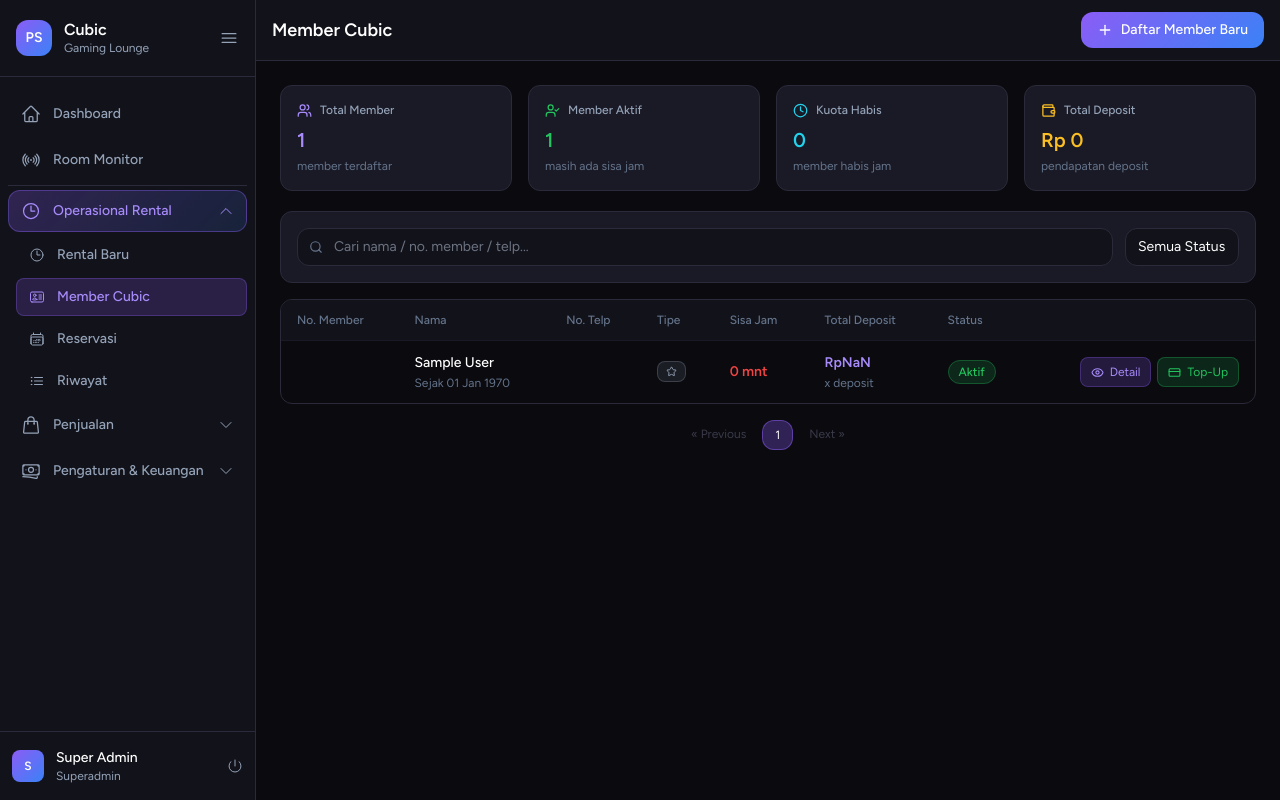
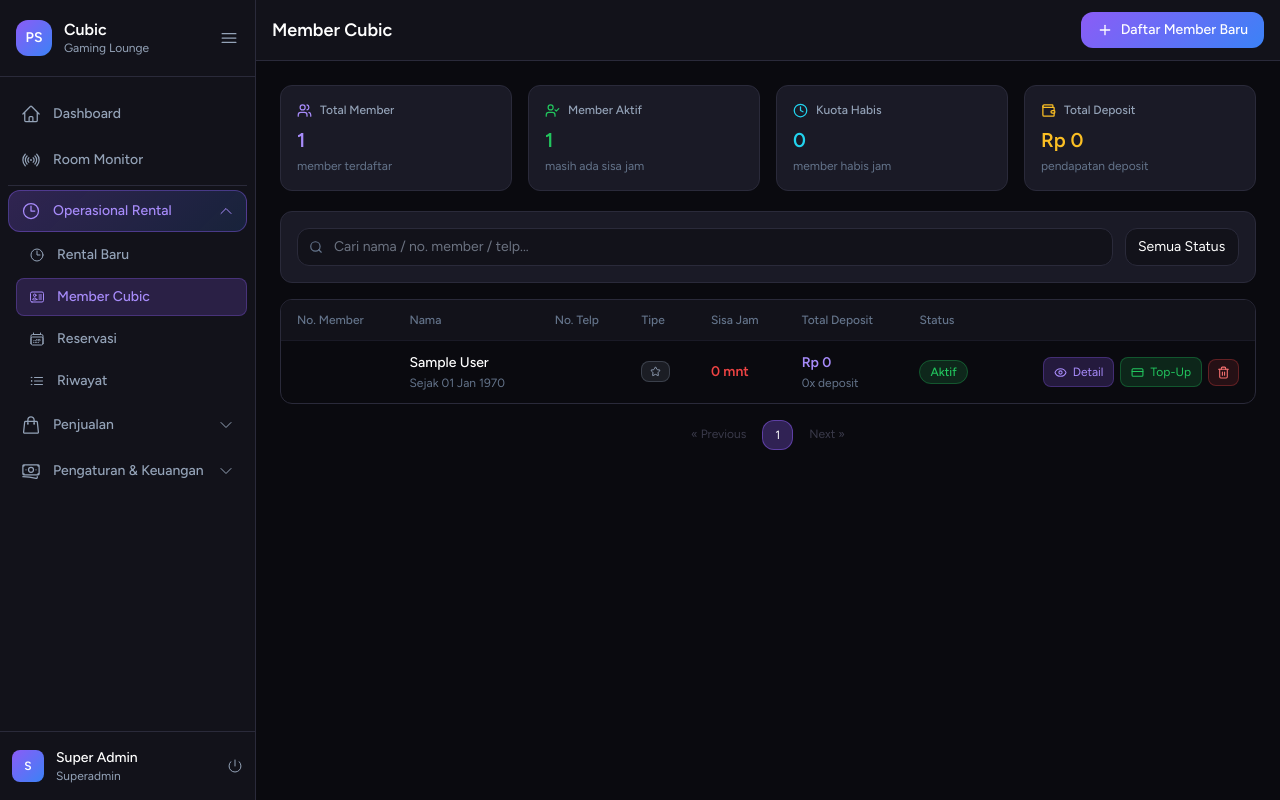
Before and after one commit to DGDev-ID/cubic-rental, a Laravel app: page /members in a window 1280 px wide. Run offline with Laravel 12, Linux system fonts and the light colour scheme; the visitor is signed in with stand-in values (Sample User, id 1); data comes from the database, SQL or seed files in the repository; data that the repository does not hold is empty; style sheets or scripts are compiled from the project's sources; parts of the project's set-up code (start-up, migrations or seed data) failed here and were passed over; some libraries are stand-ins or nearby versions.

Commit message:
fix(member): fix total deposit NaN display and add delete member button

```diff
--- a/app/Http/Controllers/MemberController.php
+++ b/app/Http/Controllers/MemberController.php
@@ -105,4 +105,16 @@ class MemberController extends Controller
 
         return back()->with('success', 'Deposit berhasil ditambahkan!');
     }
+
+    public function destroy(Member $member): RedirectResponse
+    {
+        if ($member->rentals()->where('status', 'running')->exists()) {
+            return back()->with('error', 'Member sedang memiliki sesi rental yang berjalan dan tidak dapat dihapus.');
+        }
+
+        $label = "{$member->member_number} ({$member->name})";
+        $member->delete();
+
+        return back()->with('success', "Member {$label} berhasil dihapus.");
+    }
 }
--- a/resources/js/Pages/Members/Index.vue
+++ b/resources/js/Pages/Members/Index.vue
@@ -5,7 +5,7 @@ import AppLayout from '@/Layouts/AppLayout.vue'
 import GamingModal from '@/Components/GamingModal.vue'
 import {
   Users, UserCheck, Clock, Wallet, Plus, Search, X,
-  Eye, CreditCard, ChevronRight, Crown, Star, Gem, Zap,
+  Eye, CreditCard, ChevronRight, Crown, Star, Gem, Zap, Trash2,
 } from 'lucide-vue-next'
 
 interface MemberPackage {
@@ -24,8 +24,10 @@ interface Member {
   console_type: string
   remaining_minutes: number
   status: string
-  total_deposits_count: number
-  total_deposited_amount: number
+  deposits_count?: number
+  deposits_sum_amount?: number | string | null
+  total_deposits_count?: number
+  total_deposited_amount?: number
   created_at: string
 }
 
@@ -128,9 +130,28 @@ function submitRegister() {
   })
 }
 
+// ─── Delete Member ───────────────────────────────────────────────────────────
+const confirmDeleteMember = ref<Member | null>(null)
+const deleting = ref(false)
+
+function doDeleteMember() {
+  if (!confirmDeleteMember.value) return
+  deleting.value = true
+  router.delete(route('members.destroy', confirmDeleteMember.value.id), {
+    preserveScroll: true,
+    onSuccess: () => {
+      confirmDeleteMember.value = null
+    },
+    onFinish: () => {
+      deleting.value = false
+    },
+  })
+}
+
 // ─── Helpers ─────────────────────────────────────────────────────────────────
-function formatCurrency(v: number) {
-  return new Intl.NumberFormat('id-ID', { style: 'currency', currency: 'IDR', maximumFractionDigits: 0 }).format(v)
+function formatCurrency(v: number | string | null | undefined) {
+  const num = Number(v ?? 0)
+  return new Intl.NumberFormat('id-ID', { style: 'currency', currency: 'IDR', maximumFractionDigits: 0 }).format(Number.isFinite(num) ? num : 0)
 }
 
 function formatMinutes(m: number) {
@@ -316,9 +337,9 @@ function typeIcon(t: string) {
             <!-- Total Deposit -->
             <td class="px-4 py-3">
               <span class="font-semibold text-sm" style="color:#a78bfa;">
-                {{ formatCurrency(m.total_deposited_amount) }}
+                {{ formatCurrency(m.deposits_sum_amount ?? m.total_deposited_amount ?? 0) }}
               </span>
-              <p class="text-xs mt-0.5" style="color:#64748b;">{{ m.total_deposits_count }}x deposit</p>
+              <p class="text-xs mt-0.5" style="color:#64748b;">{{ m.deposits_count ?? m.total_deposits_count ?? 0 }}x deposit</p>
             </td>
 
             <!-- Status -->
@@ -346,6 +367,13 @@ function typeIcon(t: string) {
                   class="flex items-center gap-1.5 text-xs px-2.5 py-1.5 rounded-lg transition-all"
                   style="background:rgba(34,197,94,.15); border:1px solid rgba(34,197,94,.3); color:#22c55e;">
                   <CreditCard :size="13" /> Top-Up
+                </button>
+                <button
+                  @click="confirmDeleteMember = m"
+                  title="Hapus Member"
+                  class="flex items-center gap-1 text-xs px-2 py-1.5 rounded-lg transition-all hover:opacity-80"
+                  style="background:rgba(239,68,68,.12); border:1px solid rgba(239,68,68,.3); color:#f87171;">
+                  <Trash2 :size="13" />
                 </button>
               </div>
             </td>
@@ -668,5 +696,36 @@ function typeIcon(t: string) {
         </div>
       </div>
     </GamingModal>
+
+    <!-- ── Modal Konfirmasi Hapus Member ──────────────────────────────────── -->
+    <GamingModal
+      :show="confirmDeleteMember !== null"
+      title="Hapus Member?"
+      maxWidth="28rem"
+      @close="confirmDeleteMember = null">
+      <div v-if="confirmDeleteMember" class="space-y-4">
+        <p class="text-sm" style="color:#94a3b8;">
+          Yakin ingin menghapus member <strong class="text-white">{{ confirmDeleteMember.name }}</strong>
+          (<span class="font-mono text-xs" style="color:#a78bfa;">{{ confirmDeleteMember.member_number }}</span>)?
+        </p>
+        <div class="flex gap-3 pt-1">
+          <button
+            type="button"
+            @click="confirmDeleteMember = null"
+            class="flex-1 py-2.5 rounded-xl text-sm font-medium"
+            style="background:#12121a; border:1px solid #2a2a3a; color:#94a3b8;">
+            Batal
+          </button>
+          <button
+            type="button"
+            @click="doDeleteMember"
+            :disabled="deleting"
+            class="flex-1 py-2.5 rounded-xl text-sm font-semibold text-white disabled:opacity-50"
+            style="background:linear-gradient(135deg,#ef4444,#dc2626);">
+            {{ deleting ? 'Menghapus...' : 'Ya, Hapus' }}
+          </button>
+        </div>
+      </div>
+    </GamingModal>
   </AppLayout>
 </template>
--- a/routes/web.php
+++ b/routes/web.php
@@ -66,6 +66,7 @@ Route::middleware(['auth', 'verified'])->group(function () {
     Route::post('/members', [MemberController::class, 'store'])->name('members.store');
     Route::get('/members/{member}', [MemberController::class, 'show'])->name('members.show');
     Route::post('/members/{member}/deposit', [MemberController::class, 'deposit'])->name('members.deposit');
+    Route::delete('/members/{member}', [MemberController::class, 'destroy'])->name('members.destroy');
 
     // Cash Outbound
     Route::get('/cash-outbounds/export', [CashOutboundController::class, 'exportExcel'])->name('cash-outbounds.export');
```
